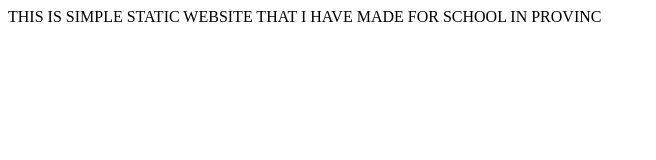
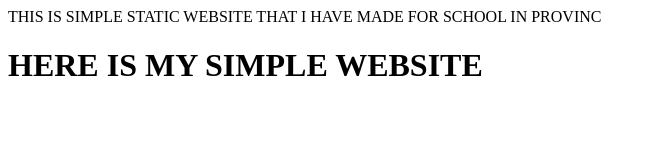
Before and after one commit to Thornsopanha/school_website, a plain HTML site: page index.html in a window 1280 px wide. Shown: the whole page, without its empty margins (0-656 px from the left). Drawn offline with Linux system fonts and the light colour scheme.

Commit message:
Update index.html

```diff
--- a/index.html
+++ b/index.html
@@ -6,6 +6,6 @@
     </div>
     </head>
     <body>
-
+<H1> HERE IS MY SIMPLE WEBSITE</H1>
     </body>
 </html>
```
